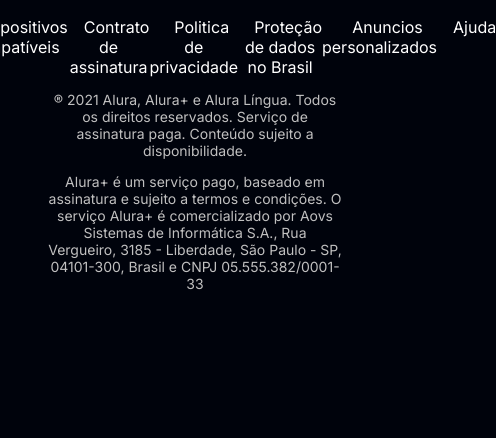
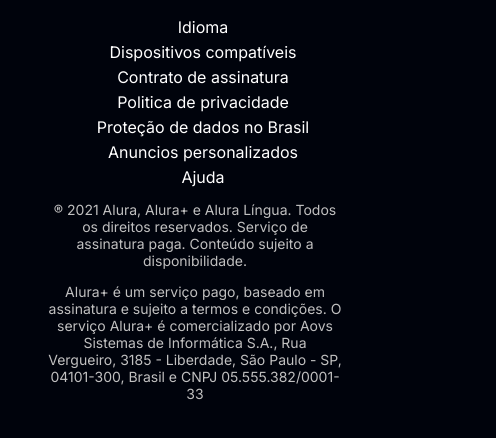
Before and after one commit to wallisonj72/alura-plus, a plain HTML site: page index.html in a window 390 px wide. Shown: the part 4548-4986 px from the top of the page, 496 px wide, since content can reach past the window. Before the commit the page ends 4920 px from the top, so only its background shows below. Drawn offline with Linux system fonts and the light colour scheme.

Commit message:
Arrumando o footer

```diff
--- a/style.css
+++ b/style.css
@@ -182,4 +182,9 @@ body {
         display: block;
     }
 
+    .rodape__lista {
+        display: grid;
+        gap: 5px;
+    }
+
 }
```
